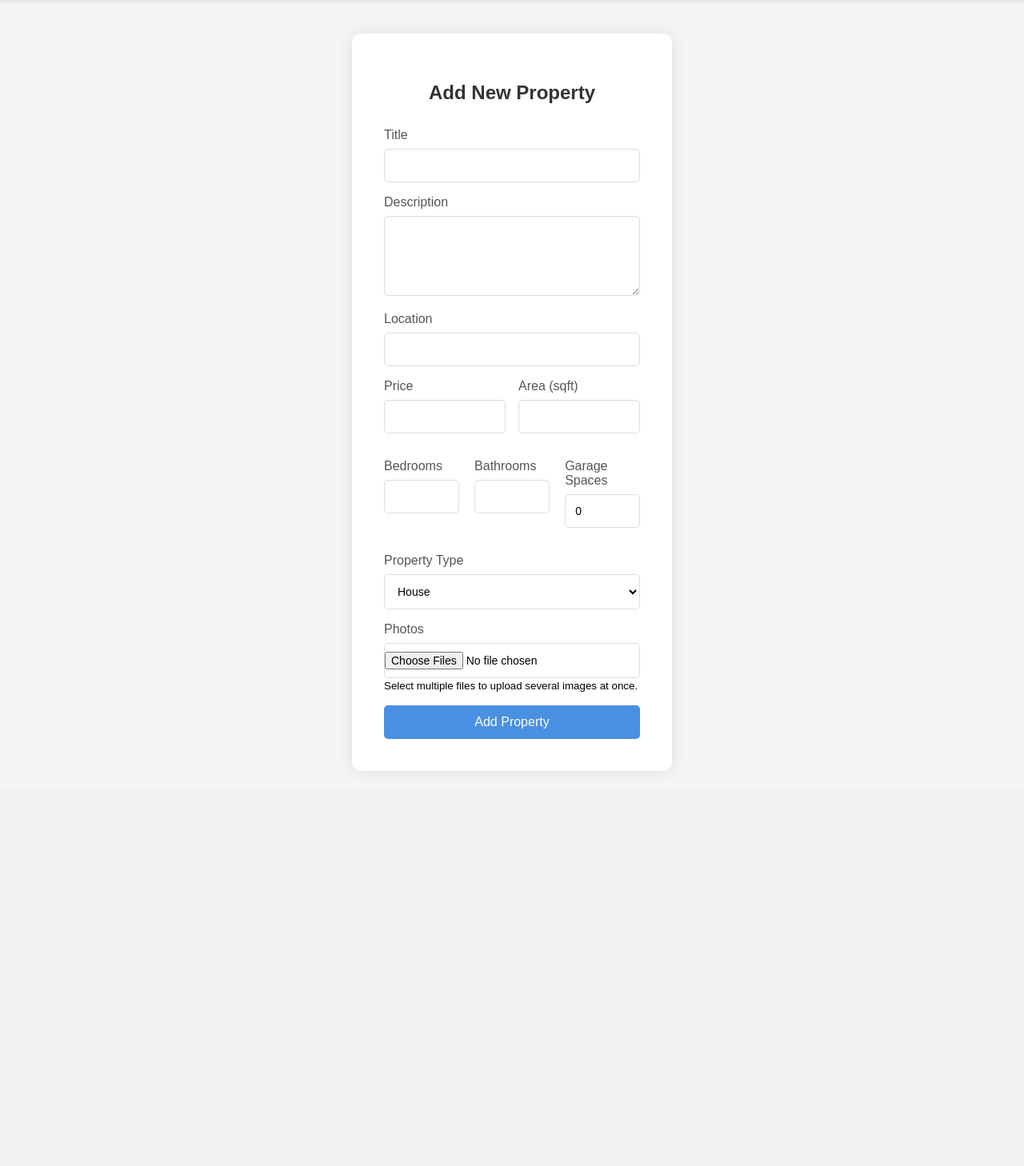
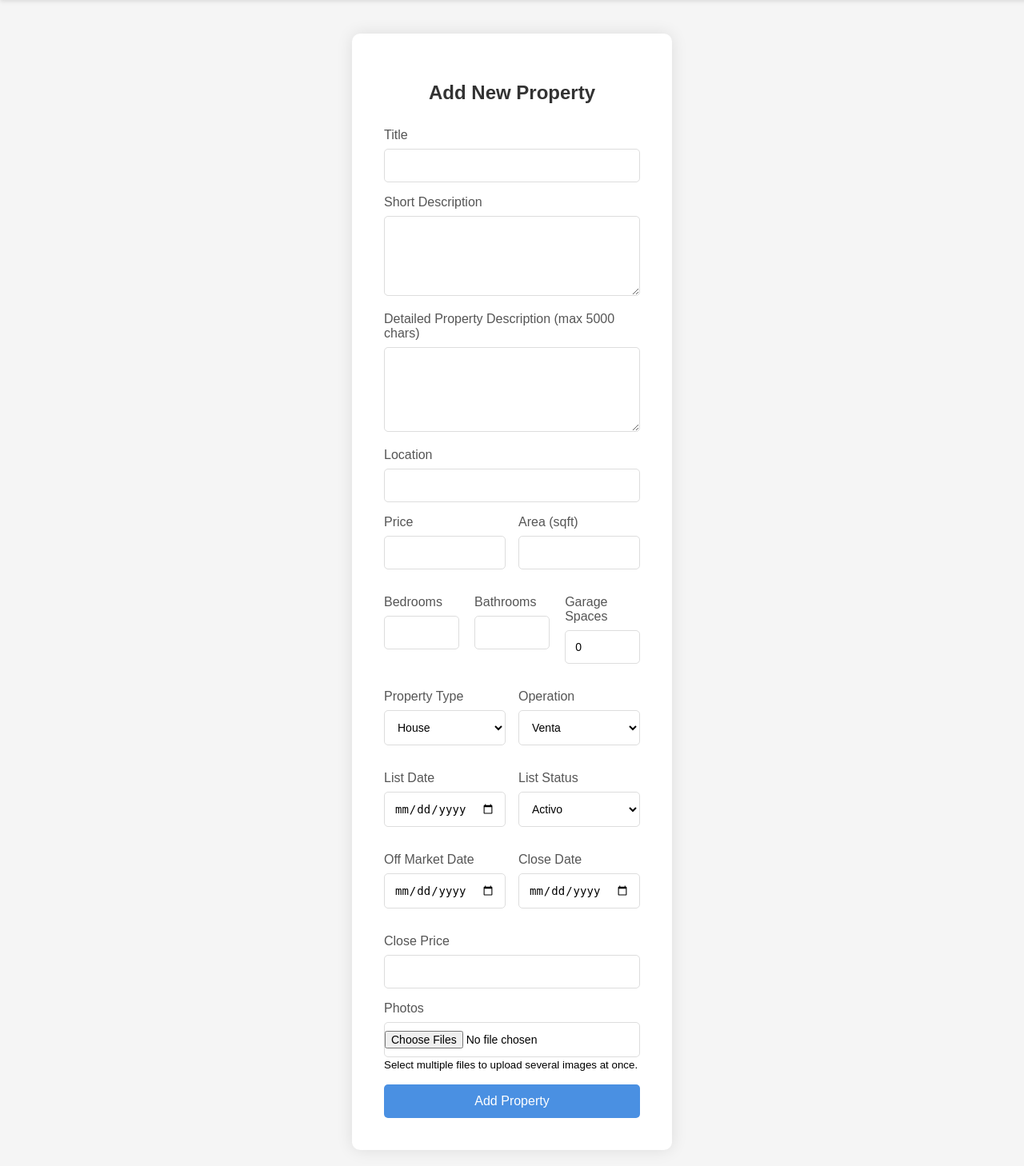
Before and after one commit to Freddfazm/inmota, a Flask app: page /properties/add in a window 1280 px wide. Shown: the part 58-1516 px from the top of the page at 80% size. Before the commit the page ends 1022 px from the top, so only its background shows below. Run offline with Flask 3, Linux system fonts and the light colour scheme; the visitor is signed in with stand-in values (Sample User, id 1).

Commit message:
adding status and close fields to the property model

```diff
--- a/templates/property_form.html
+++ b/templates/property_form.html
@@ -7,10 +7,10 @@
     <div class="login-container">
         <h2>{% if property %}Edit Property{% else %}Add New Property{% endif %}</h2>
 
-        {% if property and property.images %}
+        {% if property and property.photos %}
         <div class="image-carousel-container">
             <div class="image-carousel">
-                {% for image in property.images %}
+                {% for image in property.photos %}
                 <div class="carousel-item {% if loop.first %}active{% endif %}">
                     <img src="{{ image.photo_url }}" alt="Property image">
                     <div class="image-controls">
@@ -22,7 +22,7 @@
             <button class="carousel-prev">❮</button>
             <button class="carousel-next">❯</button>
             <div class="carousel-indicators">
-                {% for image in property.images %}
+                {% for image in property.photos %}
                 <span class="indicator {% if loop.first %}active{% endif %}" data-index="{{ loop.index0 }}"></span>
                 {% endfor %}
             </div>
@@ -36,8 +36,13 @@
             </div>
 
             <div class="form-group">
-                <label for="description">Description</label>
+                <label for="description">Short Description</label>
                 <textarea id="description" name="description" required>{{ property.description if property else '' }}</textarea>
+            </div>
+
+            <div class="form-group">
+                <label for="property_description">Detailed Property Description (max 5000 chars)</label>
+                <textarea id="property_description" name="property_description" rows="5" maxlength="5000">{{ property.property_description if property and property.property_description else '' }}</textarea>
             </div>
 
             <div class="form-group">
@@ -74,13 +79,57 @@
                 </div>
             </div>
 
+            <div class="form-row">
+                <div class="form-group half">
+                    <label for="property_type">Property Type</label>
+                    <select id="property_type" name="property_type" required>
+                        <option value="house" {% if property and property.property_type == 'house' %}selected{% endif %}>House</option>
+                        <option value="apartment" {% if property and property.property_type == 'apartment' %}selected{% endif %}>Apartment</option>
+                        <option value="commercial" {% if property and property.property_type == 'commercial' %}selected{% endif %}>Commercial</option>
+                    </select>
+                </div>
+
+                <div class="form-group half">
+                    <label for="operation">Operation</label>
+                    <select id="operation" name="operation" required>
+                        <option value="Venta" {% if property and property.operation == 'Venta' %}selected{% endif %}>Venta</option>
+                        <option value="Alquiler" {% if property and property.operation == 'Alquiler' %}selected{% endif %}>Alquiler</option>
+                    </select>
+                </div>
+            </div>
+
+            <div class="form-row">
+                <div class="form-group half">
+                    <label for="list_date">List Date</label>
+                    <input type="date" id="list_date" name="list_date" value="{{ property.list_date.strftime('%Y-%m-%d') if property and property.list_date else '' }}">
+                </div>
+
+                <div class="form-group half">
+                    <label for="list_status">List Status</label>
+                    <select id="list_status" name="list_status" required>
+                        <option value="Activo" {% if property and property.list_status == 'Activo' %}selected{% endif %}>Activo</option>
+                        <option value="Pendiente" {% if property and property.list_status == 'Pendiente' %}selected{% endif %}>Pendiente</option>
+                        <option value="Vendido" {% if property and property.list_status == 'Vendido' %}selected{% endif %}>Vendido</option>
+                        <option value="Cancelado" {% if property and property.list_status == 'Cancelado' %}selected{% endif %}>Cancelado</option>
+                    </select>
+                </div>
+            </div>
+
+            <div class="form-row">
+                <div class="form-group half">
+                    <label for="off_market_date">Off Market Date</label>
+                    <input type="date" id="off_market_date" name="off_market_date" value="{{ property.off_market_date.strftime('%Y-%m-%d') if property and property.off_market_date else '' }}">
+                </div>
+
+                <div class="form-group half">
+                    <label for="close_date">Close Date</label>
+                    <input type="date" id="close_date" name="close_date" value="{{ property.close_date.strftime('%Y-%m-%d') if property and property.close_date else '' }}">
+                </div>
+            </div>
+
             <div class="form-group">
-                <label for="property_type">Property Type</label>
-                <select id="property_type" name="property_type" required>
-                    <option value="house" {% if property and property.property_type == 'house' %}selected{% endif %}>House</option>
-                    <option value="apartment" {% if property and property.property_type == 'apartment' %}selected{% endif %}>Apartment</option>
-                    <option value="commercial" {% if property and property.property_type == 'commercial' %}selected{% endif %}>Commercial</option>
-                </select>
+                <label for="close_price">Close Price</label>
+                <input type="number" id="close_price" name="close_price" value="{{ property.close_price if property and property.close_price else '' }}" step="0.01">
             </div>
 
             <div class="form-group">
@@ -94,7 +143,7 @@
     </div>
 </div>
 
-<!-- CSS for the carousel and additional styling -->
+<!-- CSS for the carousel and form layout -->
 <style>
 .image-carousel-container {
     position: relative;
```
Also changed, not shown: migrate_property_fields.py (added, +21 -0 lines), models.py (+11 -0 lines).
